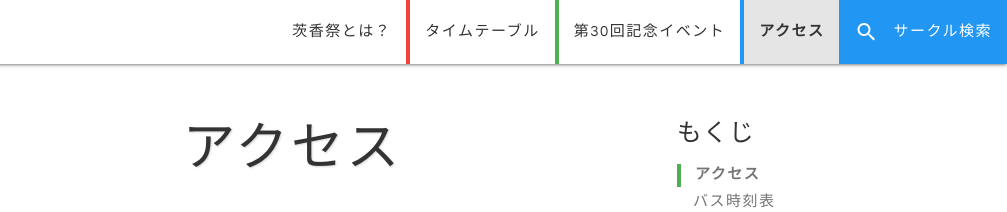
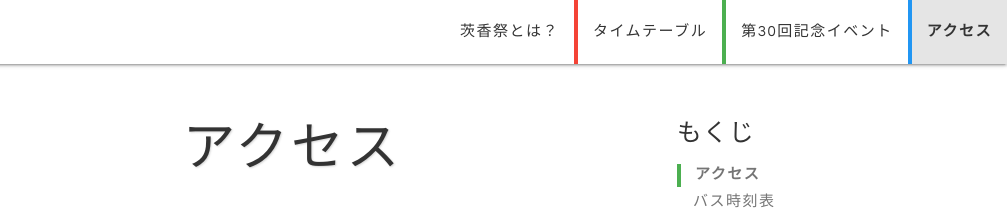
Before and after one commit to shikosai32/30.shikosai.net, a plain HTML site: page teaser/html/access.html in a window 1280 px wide. Shown: the top 212 px of the page, 273-1280 px from the left. Drawn offline with nearby package versions, Linux system fonts and the light colour scheme; files that its build step writes are made by us from their sources; files whose address does not match are found by name.

Commit message:
本公開用
[change]サークル検索用リンクを非表示
[change]うまい棒早食い大会の画像を差し替え

```diff
--- a/teaser/html/access.html
+++ b/teaser/html/access.html
@@ -44,7 +44,7 @@
           <li class="right-border green-border"><a href="timetable.html">タイムテーブル</a></li>
           <li class="right-border blue-border"><a href="special.html">第30回記念イベント</a></li>
           <li class="active"><a href="access.html">アクセス</a></li>
-          <li><a href="" class="blue white-text"><i class="material-icons left">search</i>サークル検索</a></li>
+          <!--li><a href="" class="blue white-text"><i class="material-icons left">search</i>サークル検索</a></li-->
         </ul>
       </div>
     </nav>
@@ -55,7 +55,7 @@
       <li class="bottom-border green-border"><a href="timetable.html"><i class="material-icons left">event</i>タイムテーブル</a></li>
       <li class="bottom-border blue-border"><a href="special.html"><i class="material-icons left">star</i>第30回記念イベント</a></li>
       <li class="active"><a href="access.html"><i class="material-icons left">commute</i>アクセス</a></li>
-      <li><a href="#" class="blue z-depth-1 white-text"><i class="material-icons left">search</i>サークル検索</a></li>
+      <!--li><a href="#" class="blue z-depth-1 white-text"><i class="material-icons left">search</i>サークル検索</a></li-->
     </ul>
   </header>
 
@@ -233,7 +233,7 @@
                   <li>お車でお越しの方は、<span class="red-text bold">→（赤矢印）</span>のようにグラウンド側の裏門からご入場いただき、お帰りの際は<span class="blue-text bold">→（青矢印）</span>のように寮宿舎側の裏門からご出場いただくようお願いいたします。</li>
                   <li>落とし物やお困りの点がございましたら、第1教室棟前の茨香祭本部テントまでお越しください。</li>
                   <li><span class="red-text bold">★</span>（時計塔前）は<a href="timetable.html">屋外イベントステージ</a>となっております。</li>
-                  <li>各サークルの展示などの詳細はパンフレットをご覧になるか、<a href="###">サークル検索</a>をご利用ください。</li>
+                  <li>各サークルの展示などの詳細はパンフレットをご覧ください。</li>
                 </ul>
               </div>
             </div>
```
Also changed, not shown: teaser/html/about.html (+2 -2 lines), teaser/html/index.html (+3 -3 lines), teaser/html/special.html (+2 -2 lines), teaser/html/timetable.html (+2 -2 lines), teaser/images/circles/umaibo.jpg.
